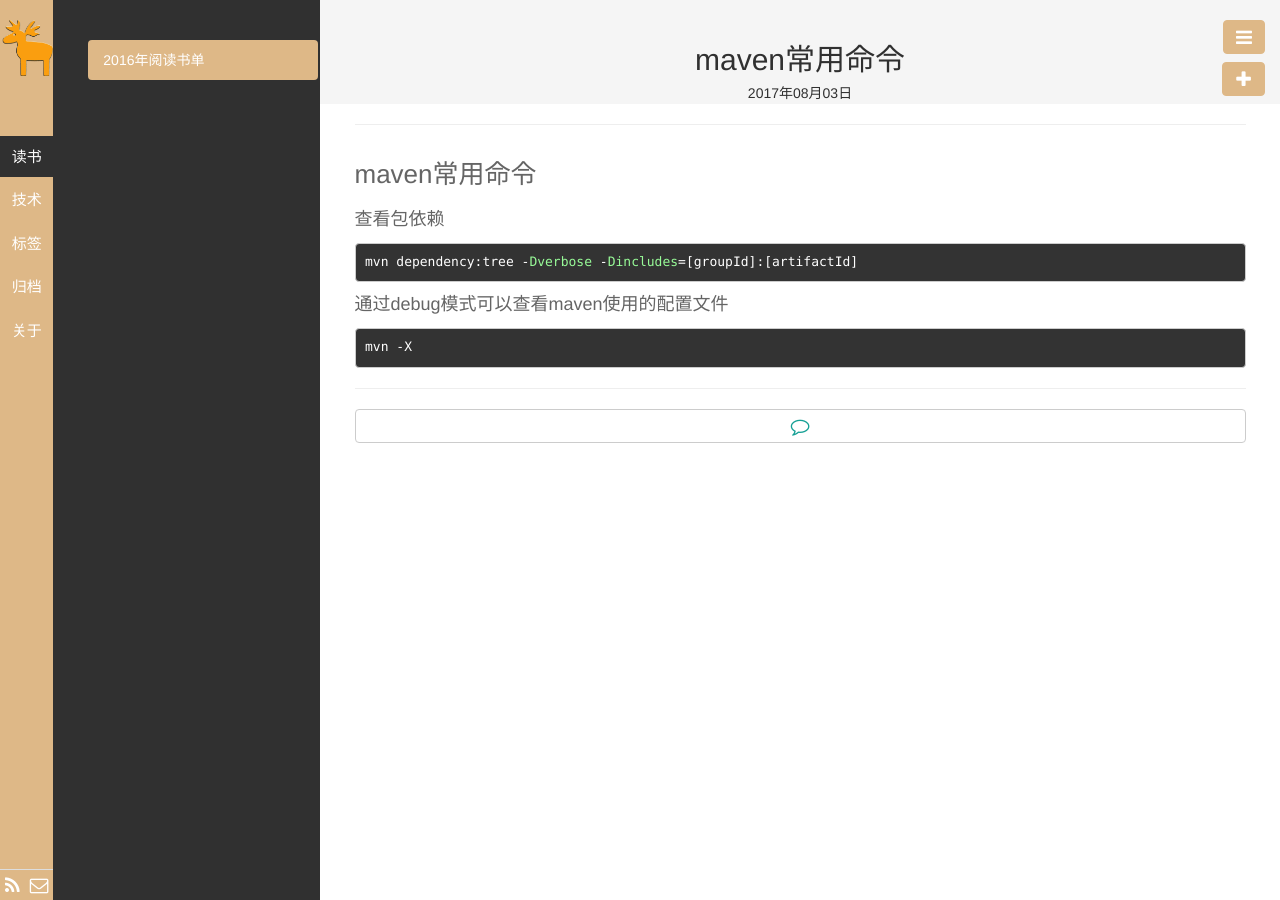
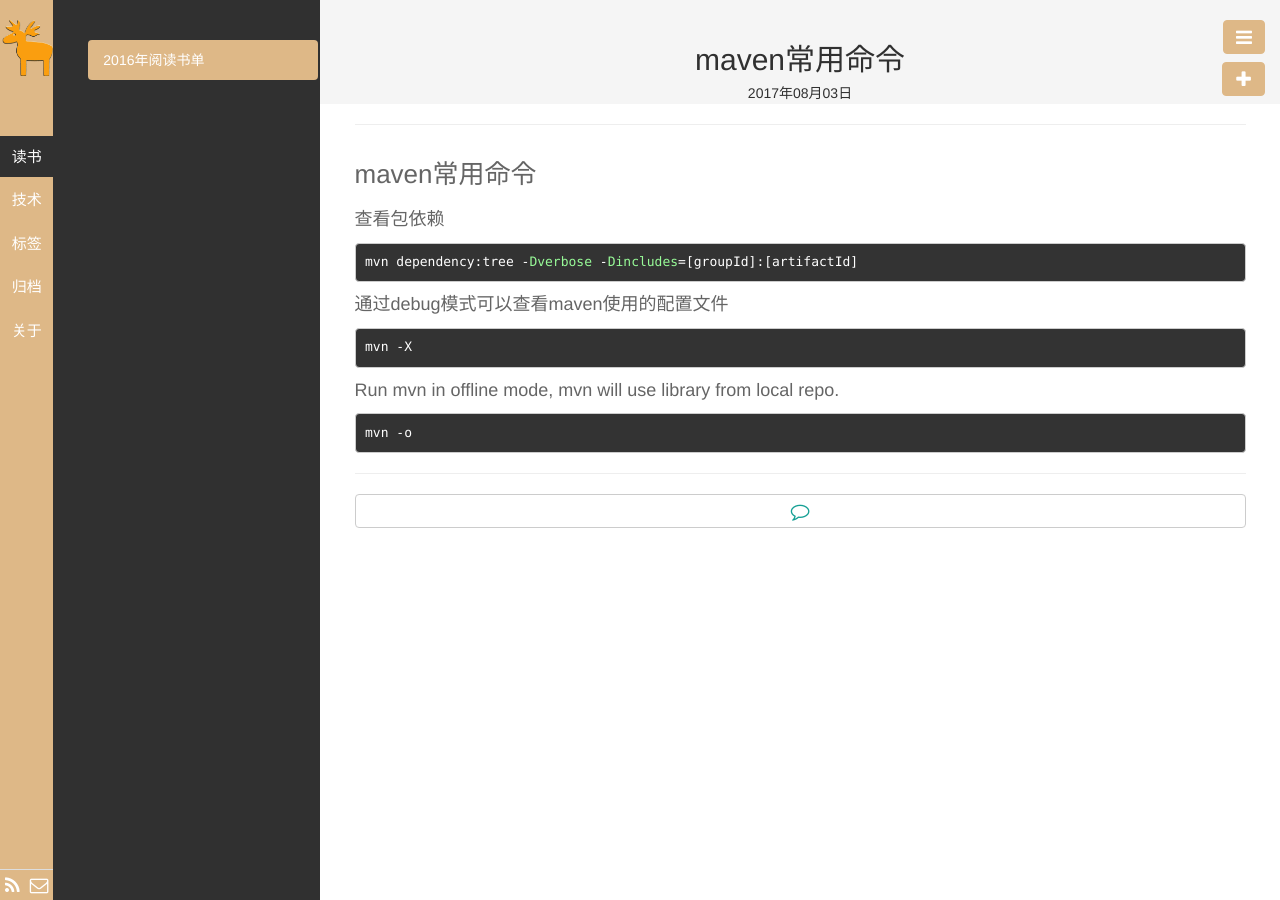
Before and after one commit to qhdwhy184/qhdwhy184.github.io, a Jekyll site: the page built from _posts/技术/2017-08-03-maven常用命令.md, in a window 1280 px wide. Built offline with Jekyll 4.4.1, drawn with Linux system fonts in a browser that asks for light colours.

Commit message:
Update 2017-08-03-maven常用命令.md

````diff
--- a/_posts/技术/2017-08-03-maven常用命令.md
+++ b/_posts/技术/2017-08-03-maven常用命令.md
@@ -19,3 +19,8 @@ mvn dependency:tree -Dverbose -Dincludes=[groupId]:[artifactId]
 ```
 mvn -X
 ```
+
+Run mvn in offline mode, mvn will use library from local repo.
+```
+mvn -o
+```
````
